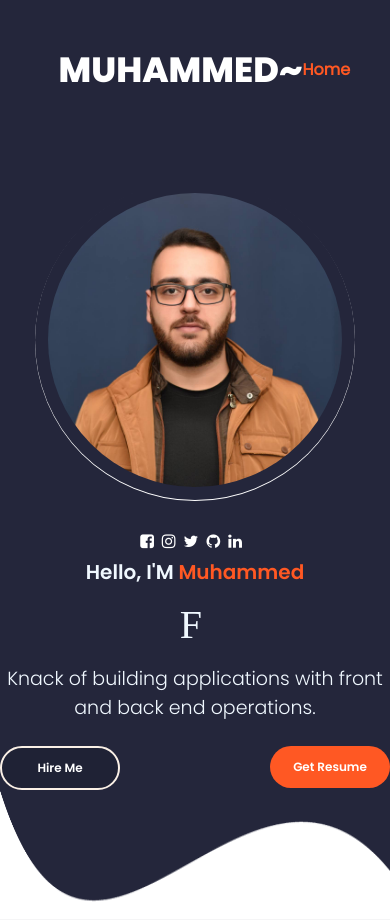
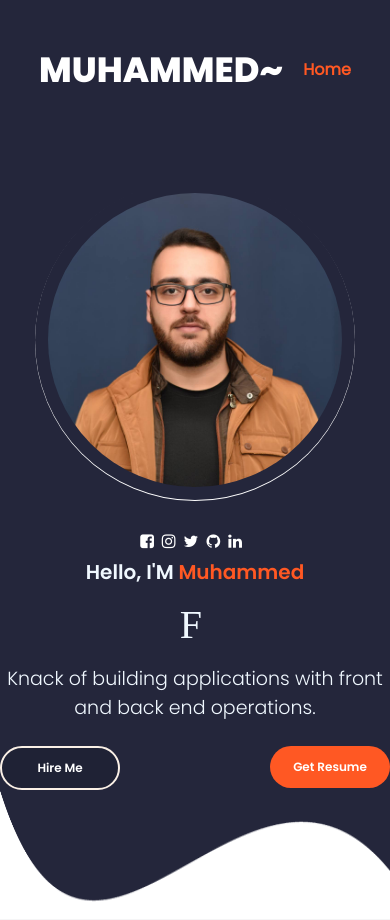
Before and after one commit to HamaSarbast-1997/My-portfolio, a React (Create React App) app in the folder client/: page / in a window 390 px wide. Built offline with nearby package versions, Linux system fonts and the light colour scheme; a web font is replaced by a local one.

Commit message:
responsive for ipad pro is finished

```diff
--- a/client/src/PortfolioContainer/Home/Header/Header.css
+++ b/client/src/PortfolioContainer/Home/Header/Header.css
@@ -38,3 +38,9 @@
 .selected-header-option{
     color: #ff5823;
 }
+
+@media only screen and (max-width:1110px){
+    .header-parent{
+        width:80%;
+    }
+}
```
